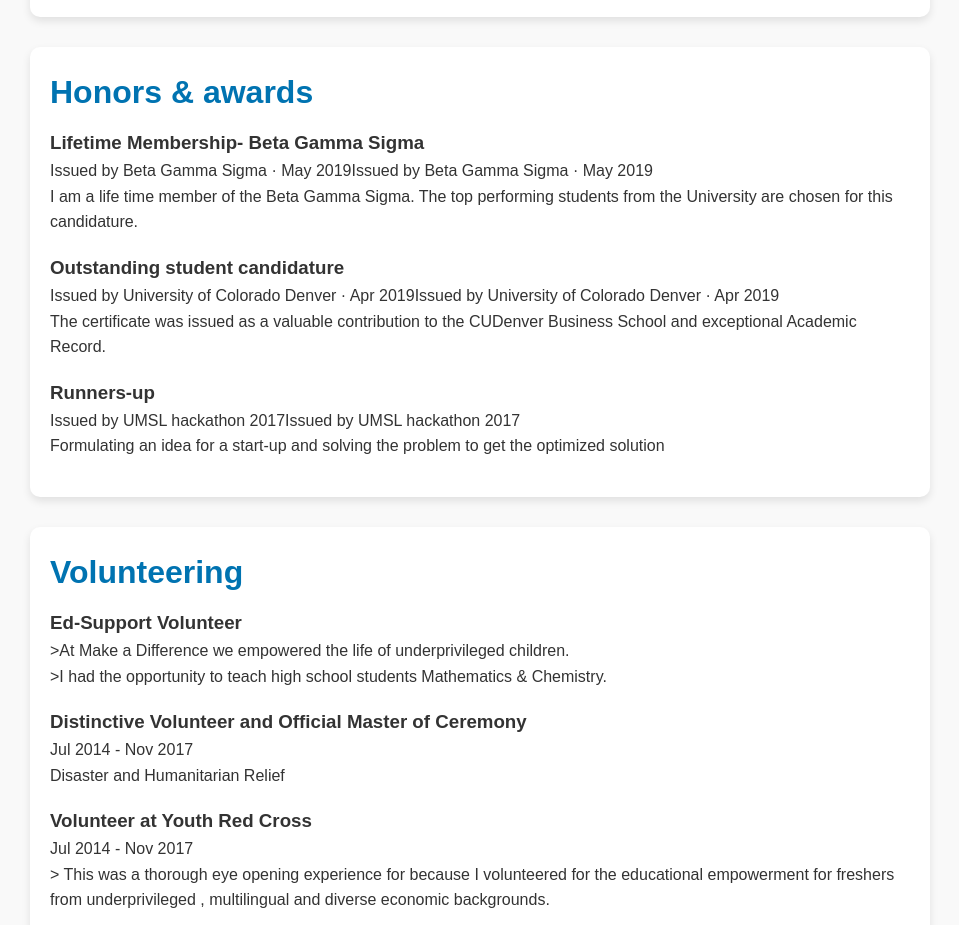
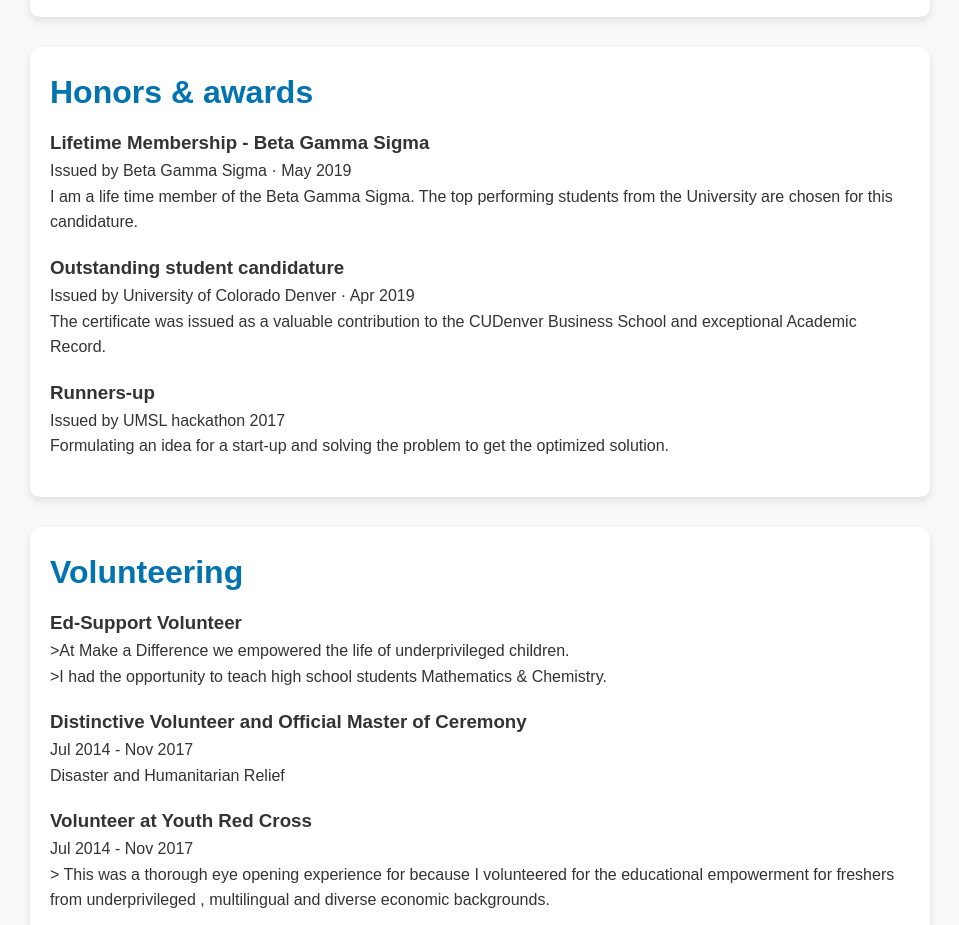
Before and after one commit to TheNameisNavin/testhar.github.io, a plain HTML site: page index.html in a window 1280 px wide. Shown: the part 1720-2645 px from the top of the page, without its empty margins (160-1119 px from the left). Drawn offline with Linux system fonts and the light colour scheme.

Commit message:
Update index.html
corrections in p sction grammar

```diff
--- a/index.html
+++ b/index.html
@@ -206,20 +206,20 @@
   <h2>Honors & awards</h2>
   <div class="Honors & awards">
     <div>
-      <h3>Lifetime Membership- Beta Gamma Sigma </h3>
-      <p>Issued by Beta Gamma Sigma · May 2019Issued by Beta Gamma Sigma · May 2019 <br>
+      <h3>Lifetime Membership - Beta Gamma Sigma </h3>
+      <p>Issued by Beta Gamma Sigma · May 2019<br>
          I am a life time member of the Beta Gamma Sigma. The top performing students from the University are chosen for this candidature. </p>
     </div>
     <div>
       <h3>Outstanding student candidature </h3>
-      <p>Issued by University of Colorado Denver · Apr 2019Issued by University of Colorado Denver · Apr 2019 <br>
+      <p>Issued by University of Colorado Denver · Apr 2019<br>
          The certificate was issued as a valuable contribution to the CUDenver Business School and exceptional Academic Record.
       </p>
     </div>
     <div>
       <h3>Runners-up</h3>
-      <p>Issued by UMSL hackathon 2017Issued by UMSL hackathon 2017 <br>
-         Formulating an idea for a start-up and solving the problem to get the optimized solution</p>
+      <p>Issued by UMSL hackathon 2017<br>
+         Formulating an idea for a start-up and solving the problem to get the optimized solution.</p>
     </div>
   </div>
   </section>
```
